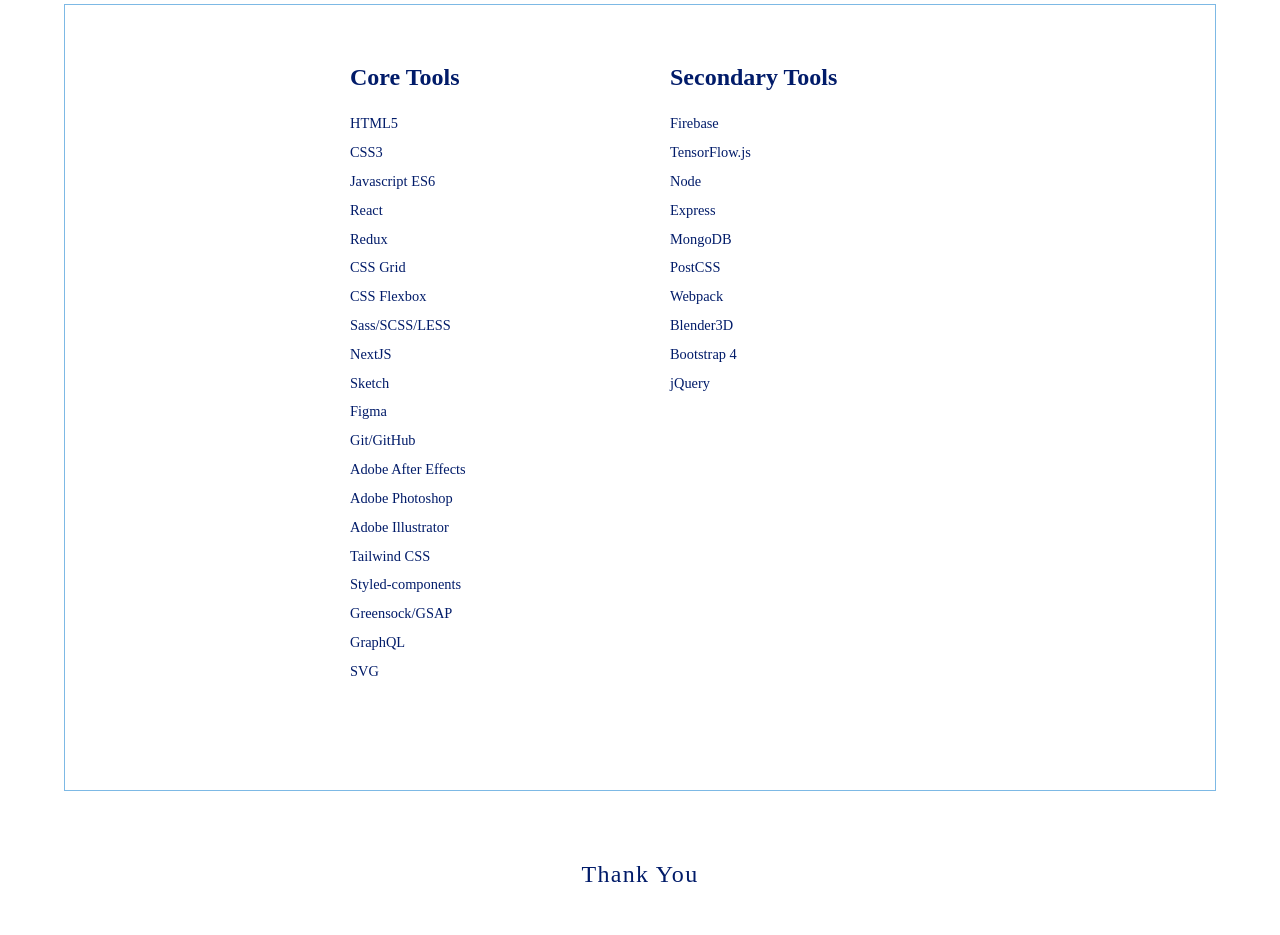
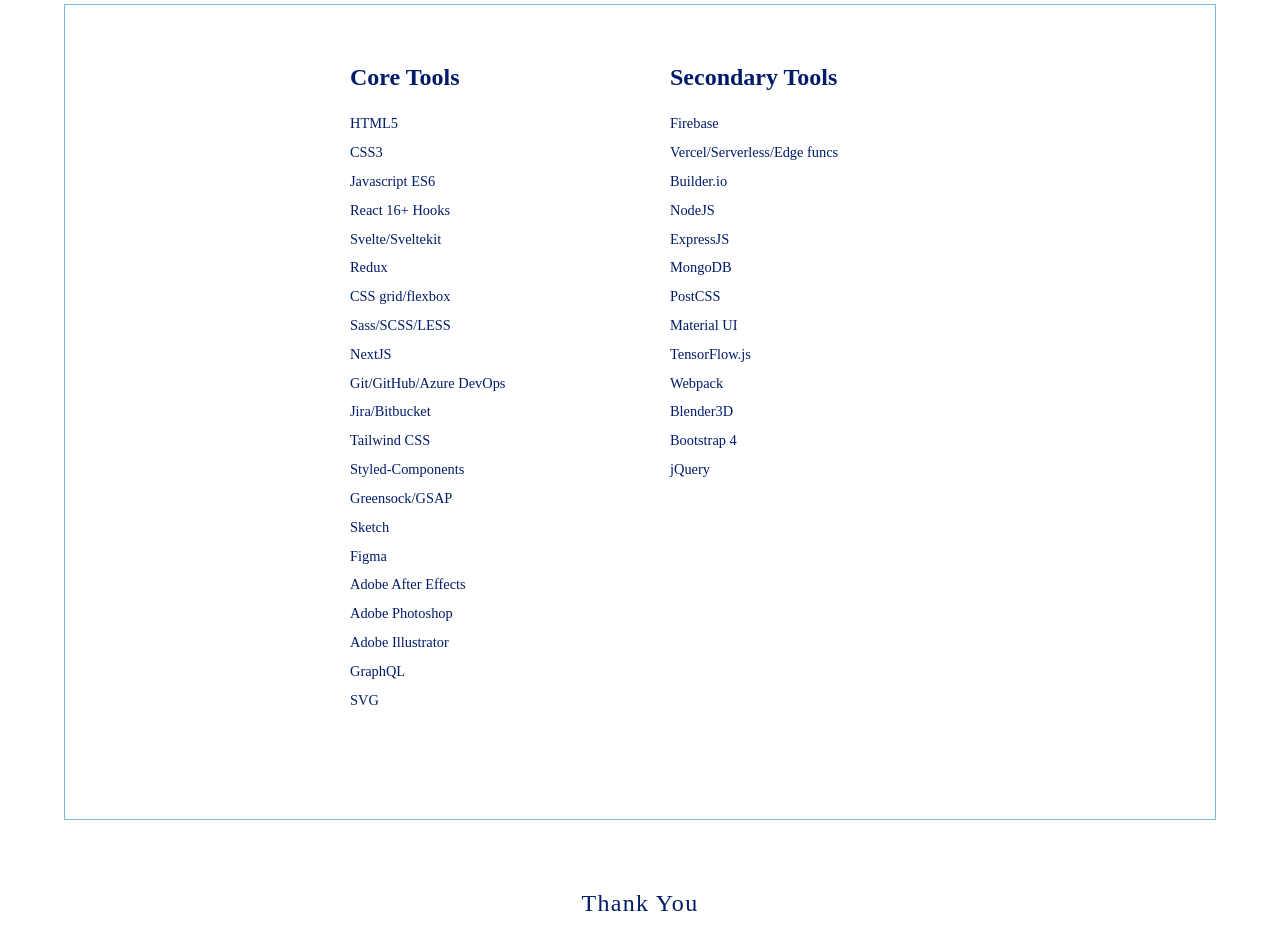
Before and after one commit to aarnadlr/aaronadler-com-2022, a Next.js app: page /ux in a window 1280 px wide. Shown: the part 5060-5995 px from the top of the page. Built offline with nearby package versions, Linux system fonts and the light colour scheme; a web font is replaced by a local one.

Commit message:
Add Daydrm to projects. Update tools.

```diff
--- a/Components/Cards/Cards.js
+++ b/Components/Cards/Cards.js
@@ -131,6 +131,7 @@
         }
 
         .image {
+          width: 100%;
           border-top-right-radius: 4px;
           border-top-left-radius: 4px;
         }
--- a/Components/CoreTools/CoreTools.js
+++ b/Components/CoreTools/CoreTools.js
@@ -31,7 +31,15 @@
               {/* <i className="fab fa-react rainbow9" /> */}
               <i className="fab fa-react rainbow5"></i>
             </span>
-            React
+            React 16+ Hooks
+          </li>
+
+          <li className="skill">
+            <span className="fa-stack">
+              {/* <i className="fab fa-react rainbow9" /> */}
+              <i className="fas fa-database rainbow6"></i>
+            </span>
+            Svelte/Sveltekit
           </li>
 
           <li className="skill">
@@ -46,15 +54,15 @@
             <span className="fa-stack">
               <i className="fa fa-th-large rainbow7" />
             </span>
-            CSS Grid
+            CSS grid/flexbox
           </li>
 
-          <li className="skill">
+          {/* <li className="skill">
             <span className="fa-stack">
               <i className="fa fa-bars rainbow7" />
             </span>
             CSS Flexbox
-          </li>
+          </li> */}
 
           <li className="skill">
             <span className="fa-stack">
@@ -71,6 +79,42 @@
             NextJS
           </li>
 
+
+          <li className="skill">
+            <span className="fa-stack">
+              <i className="fa fa-laptop-code rainbow13" />
+            </span>{' '}
+            Git/GitHub/Azure DevOps
+          </li>
+
+          <li className="skill">
+            <span className="fa-stack">
+              <i className="fa fa-laptop-code rainbow13" />
+            </span>{' '}
+            Jira/Bitbucket
+          </li>
+
+
+          <li className="skill">
+            <span className="fa-stack">
+              <i className="fa fa-laptop rainbow16" />
+            </span>{" "}
+            Tailwind CSS</li>
+
+          <li className="skill">
+            <span className="fa-stack">
+              <i className="fa fa-adjust rainbow17" />
+            </span>{" "}
+            Styled-Components</li>
+
+          <li className="skill">
+            <span className="fa-stack">
+              <i className="fa fa-video rainbow12" />
+            </span>{' '}
+            Greensock/GSAP
+          </li>
+
+
           <li className="skill">
             <span className="fa-stack">
               <i className="fa fas fa-pencil-alt rainbow1" />
@@ -85,12 +129,6 @@
             Figma
           </li>
 
-          <li className="skill">
-            <span className="fa-stack">
-              <i className="fa fa-laptop-code rainbow13" />
-            </span>{' '}
-            Git/GitHub
-          </li>
 
           <li className="skill">
             <span className="fa-stack">
@@ -143,24 +181,7 @@
           </li> */}
 
 
-          <li className="skill">
-            <span className="fa-stack">
-              <i className="fa fa-laptop rainbow16" />
-            </span>{" "}
-            Tailwind CSS</li>
 
-          <li className="skill">
-            <span className="fa-stack">
-              <i className="fa fa-adjust rainbow17" />
-            </span>{" "}
-            Styled-components</li>
-
-          <li className="skill">
-            <span className="fa-stack">
-              <i className="fa fa-video rainbow12" />
-            </span>{' '}
-            Greensock/GSAP
-          </li>
 
           <li className="skill">
             <span className="fa-stack">
@@ -217,6 +238,14 @@
             </span>
             Firebase
           </li>
+<li className="skill">
+
+            Vercel/Serverless/Edge funcs
+          </li>
+<li className="skill">
+
+            Builder.io
+          </li>
 
 
 
@@ -229,18 +258,13 @@
             GraphQL
           </li> */}
 
-          <li className="skill">
-            <span className="fa-stack">
-              <i className="fa fa-bezier-curve rainbow10" />
-            </span>{' '}
-            TensorFlow.js
-          </li>
+
 
           <li className="skill">
             <span className="fa-stack">
               <i className="fa fa-terminal rainbow11" />
             </span>{' '}
-            Node
+            NodeJS
           </li>
 
 
@@ -248,7 +272,7 @@
             <span className="fa-stack">
               <i className="fa fa-random rainbow12" />
             </span>{' '}
-            Express
+            ExpressJS
           </li>
 
 
@@ -258,6 +282,7 @@
             </span>{' '}
             MongoDB
           </li>
+
           <li className="skill">
             <span className="fa-stack">
               <i className="fa fa-briefcase rainbow14" />
@@ -265,12 +290,16 @@
             PostCSS
           </li>
 
-          {/* <li className="skill">
+          <li className="skill">
+            Material UI
+          </li>
+
+          <li className="skill">
             <span className="fa-stack">
-              <i className="fa fa-space-shuttle rainbow16" />
-            </span>{" "}
-            Meteor
-          </li> */}
+              <i className="fa fa-bezier-curve rainbow10" />
+            </span>{' '}
+            TensorFlow.js
+          </li>
 
           <li className="skill">
             <span className="fa-stack">
--- a/Components/WelcomeBio/WelcomeBio.js
+++ b/Components/WelcomeBio/WelcomeBio.js
@@ -106,8 +106,7 @@
         <span className="highlight">&nbsp;Front-end Software Developer&nbsp;</span>
         {/*&nbsp;and&nbsp;*/}
         {/*<span className="highlight">&nbsp;UX Engineer&nbsp;</span>*/}
-        &nbsp;in NYC.&nbsp; I’ve worked on projects for Facebook, LinkedIn, IBM, Xandr,
-        R/GA and others. &nbsp;My work has been recognized by Cannes, AICP, the
+        &nbsp;in NYC.&nbsp; I’ve worked on projects for Facebook, LinkedIn, IBM and others. &nbsp;My work has been recognized by Cannes, AICP, the
         Art Directors Club, and the New York Times. &nbsp;My focus is on
         {' '}
         <span className="highlight">&nbsp;JavaScript&nbsp;</span>
@@ -137,7 +136,7 @@
     <style jsx>
       {`
         #topSection{
-          max-width: 556px;
+          max-width: 480px;
         }
         .icon {
           width: 20px;
```
Also changed, not shown: projects.js (+47 -26 lines), public/static/thumbs800x400/daydrm-thumb-2.jpg (added).
